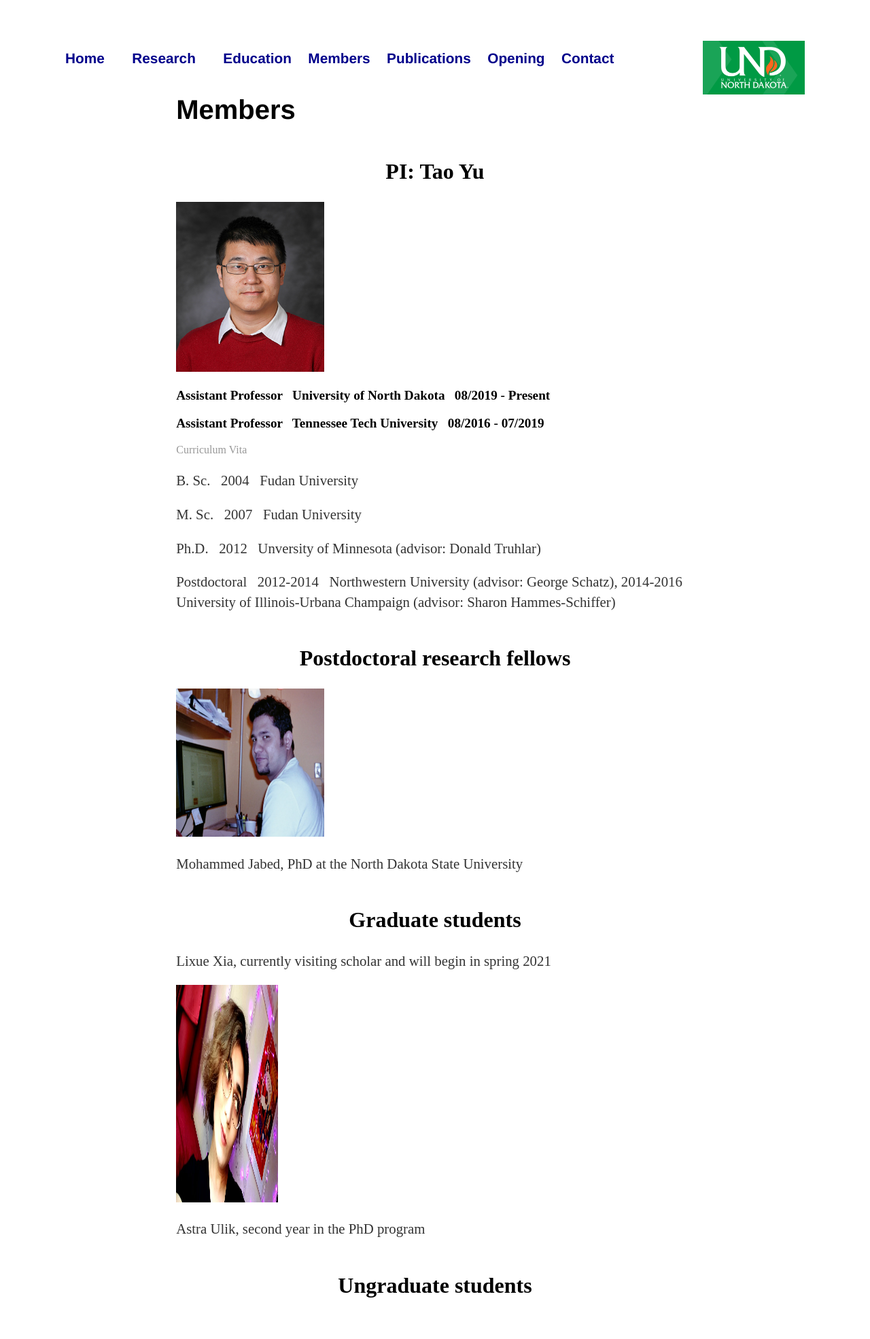
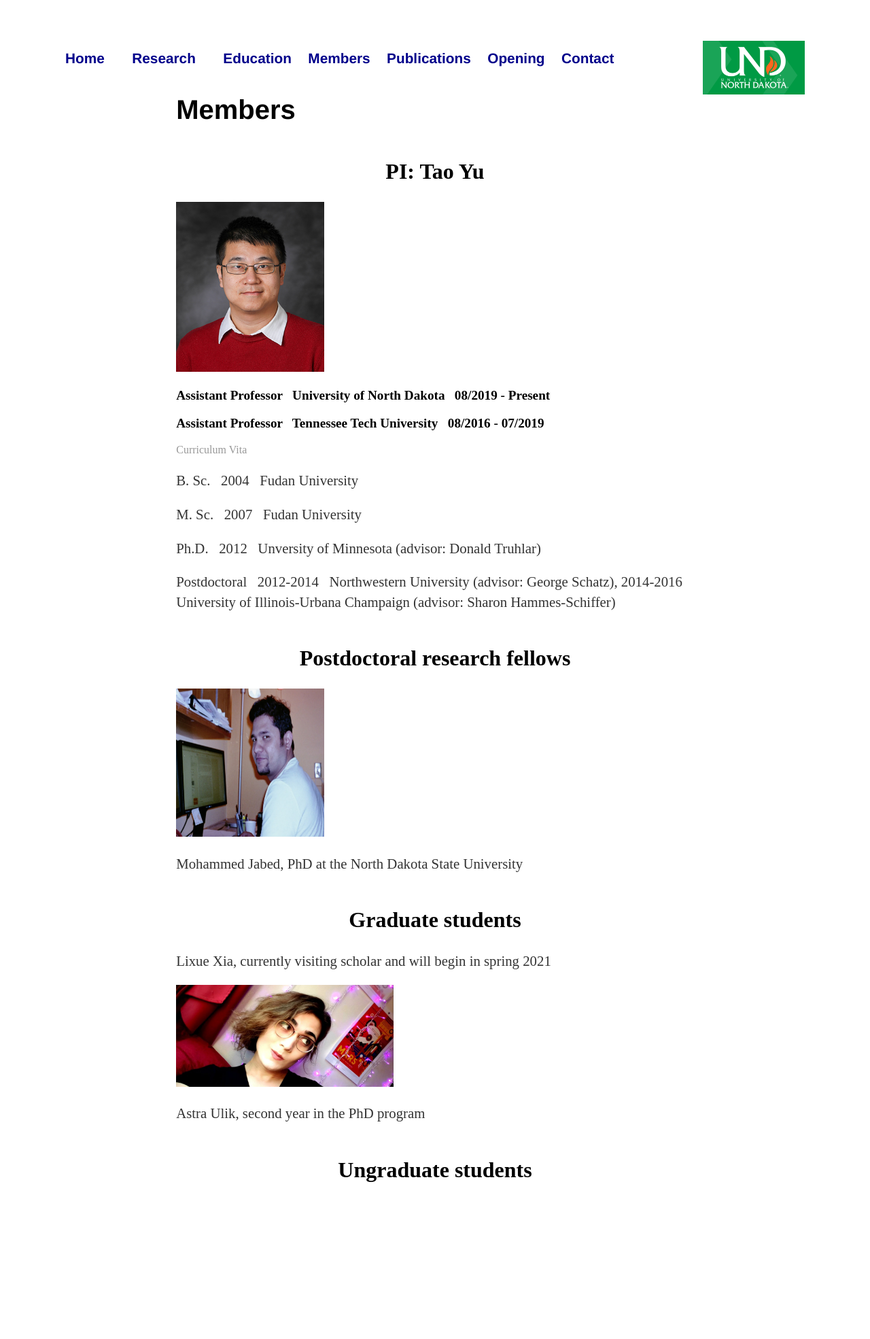
Before and after one commit to comchemyu/und.research.github.io, a Jekyll site: the page built from group/index.html, in a window 1280 px wide. Shown: the whole page at 68% size. Built offline with Jekyll 4.4.1, drawn with Linux system fonts in a browser that asks for light colours; after the commit the page ends 1800 px from its top, so only the background shows below that.

Commit message:
Update index.html

```diff
--- a/group/index.html
+++ b/group/index.html
@@ -35,7 +35,7 @@
   <p style="font-size:130%;">Mohammed Jabed, PhD at the North Dakota State University</p>
   <h2>Graduate students</h2>
   <p style="font-size:130%;">Lixue Xia, currently visiting scholar and will begin in spring 2021</p>
-   <img src="/und.research.github.io/group/Astra.jpg" alt="Tao Yu" width="150" height="320">
+   <img src="/und.research.github.io/group/Astra.jpg" alt="Tao Yu" width="320" height="150">
   <p style="font-size:130%;">Astra Ulik, second year in the PhD program</p>
   <h2>Ungraduate students</h2>
 
```
